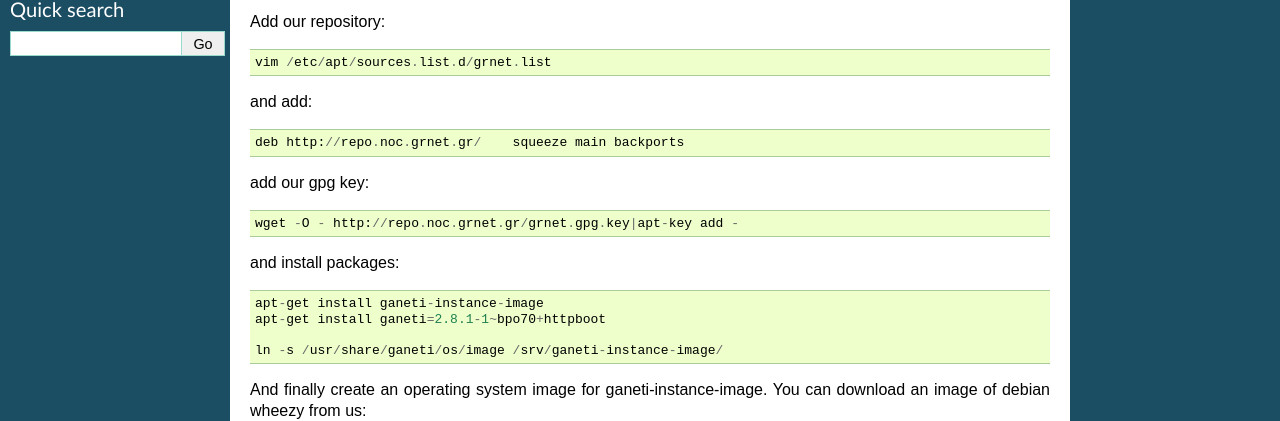
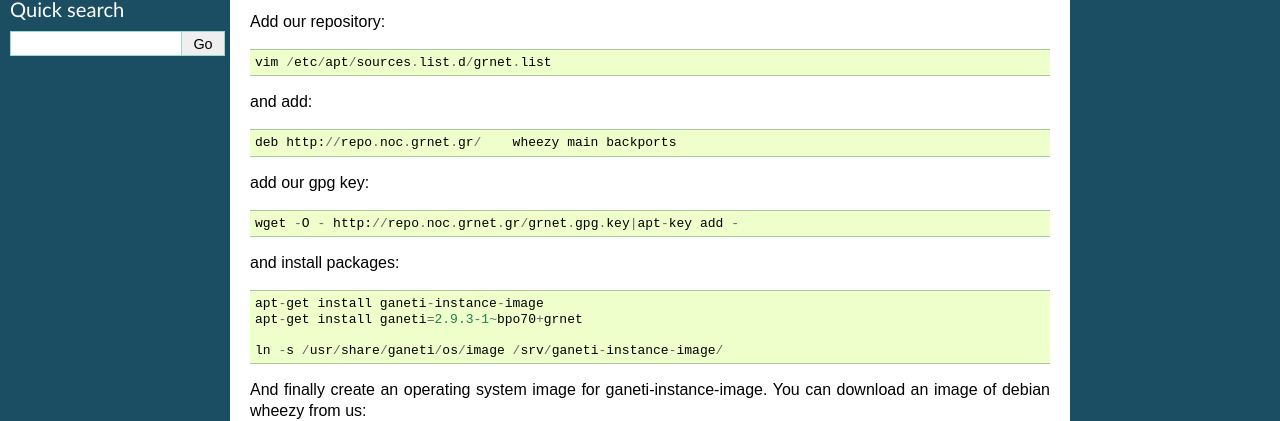
Before and after one commit to grnet/ganetimgr, a Sphinx documentation site: the page built from docs/source/install.rst, in a window 1280 px wide and 900 px high, scrolled down 304 px. Shown: the part 125-546 px from the top of the window. Built offline with Sphinx 7.4.7, drawn with Linux system fonts in a browser that asks for light colours.

Commit message:
Changes for wheezy

```diff
--- a/docs/source/install.rst
+++ b/docs/source/install.rst
@@ -30,7 +30,7 @@ Add our repository::
 
 and add::
 
-    deb http://repo.noc.grnet.gr/    squeeze main backports
+    deb http://repo.noc.grnet.gr/    wheezy main backports
 
 add our gpg key::
 
@@ -39,7 +39,7 @@ add our gpg key::
 and install packages::
 
     apt-get install ganeti-instance-image
-    apt-get install ganeti=2.8.1-1~bpo70+httpboot
+    apt-get install ganeti=2.9.3-1~bpo70+grnet
 
     ln -s /usr/share/ganeti/os/image /srv/ganeti-instance-image/
 
```
